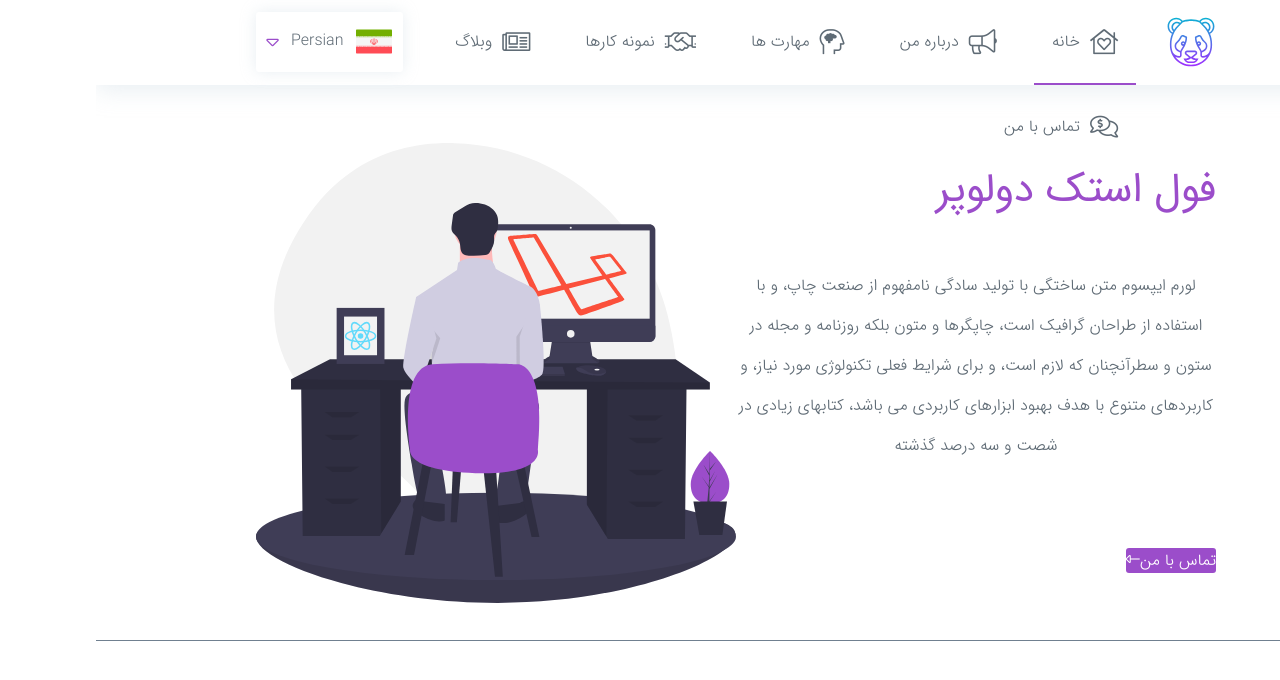
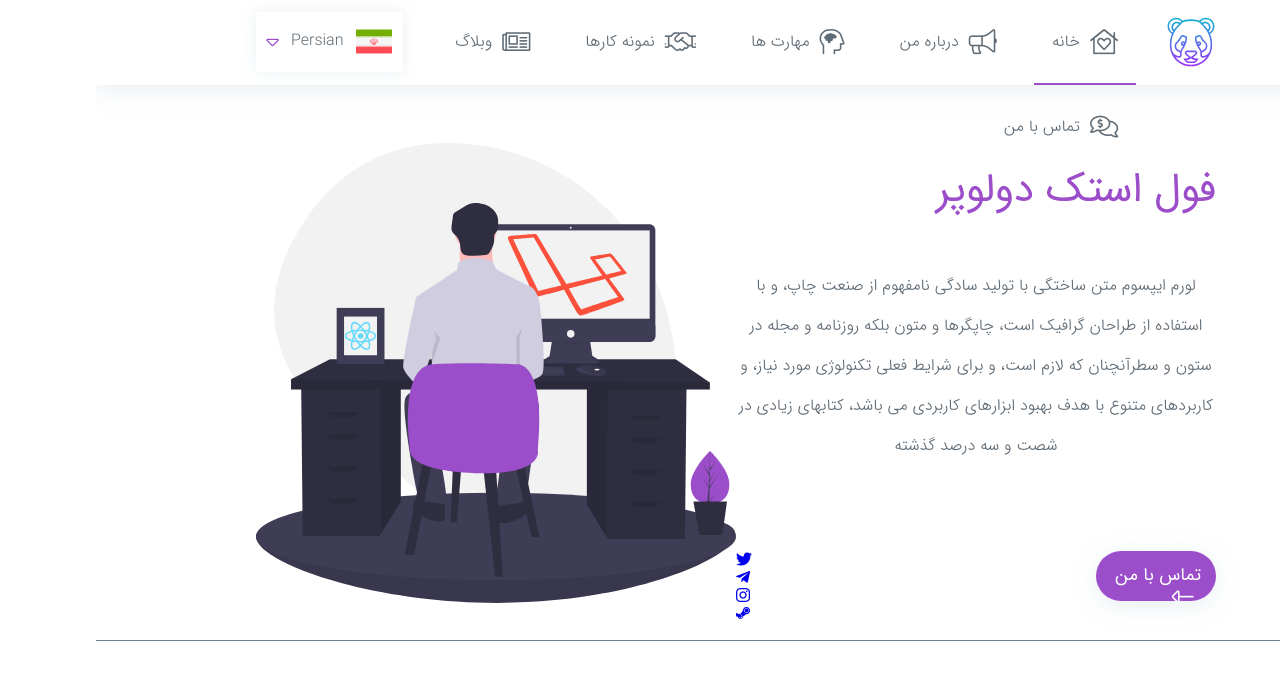
Before and after one commit to nerdpanda-ir/NerdPanda.Me, a React (Create React App) app: page / in a window 1280 px wide. Shown: the top 680 px of the page. Built offline with nearby package versions, Linux system fonts and the light colour scheme.

Commit message:
[file]{SocialWRapper.js}- > add css class for elements

```diff
--- a/src/components/Page/index/Header/Speciality/Info/SocialWrapper/SocialWrapper.js
+++ b/src/components/Page/index/Header/Speciality/Info/SocialWrapper/SocialWrapper.js
@@ -2,16 +2,29 @@
     import React from 'react';
     import Text from "../../../../../../items/Text/Text";
 /*====   import Sctipt    ====*/
+
+/*====   import Style    ====*/
+    import '../../../../../../../css/Page/index/Header/Speciality/SocialWrapper/SocialWrapper.css';
+import ClearBoth from "../../../../../../items/ClearBoth/ClearBoth";
+/*====   import Style    ====*/
+
 export default class SocialWrapper extends React.Component{
     render() {
         let result =
             (
                 <React.Fragment>
                     <section id='socialRow'>
-                        <Text className='bg-dark-perple color-white br3' tagName='span' id='contactMeBtn'>
+                        <Text className='flR bg-dark-perple color-white disIB boxSBB col-3 posRel sh1 btn' tagName='span' id='contactMeBtn'>
                             تماس با من
                             <i className="fal fa-long-arrow-alt-left"></i>
                         </Text>
+                        <ul className='flR col-9 h100 boxSBB dirL' id='SpecialSocialNetworkWrapper'>
+                            <li><a href='https://www.google.com' className='btn'><i className="fab fa-twitter"></i></a></li>
+                            <li><a href='https://www.google.com' className='btn'><i className="fab fa-telegram-plane"></i></a></li>
+                            <li><a href='https://www.google.com' className='btn'><i className="fab fa-instagram"></i></a></li>
+                            <li><a href='https://www.google.com' className='btn'><i className="fab fa-steam-symbol"></i></a></li>
+                        </ul>
+                        <ClearBoth/>
                     </section>
                 </React.Fragment>
             );
```
